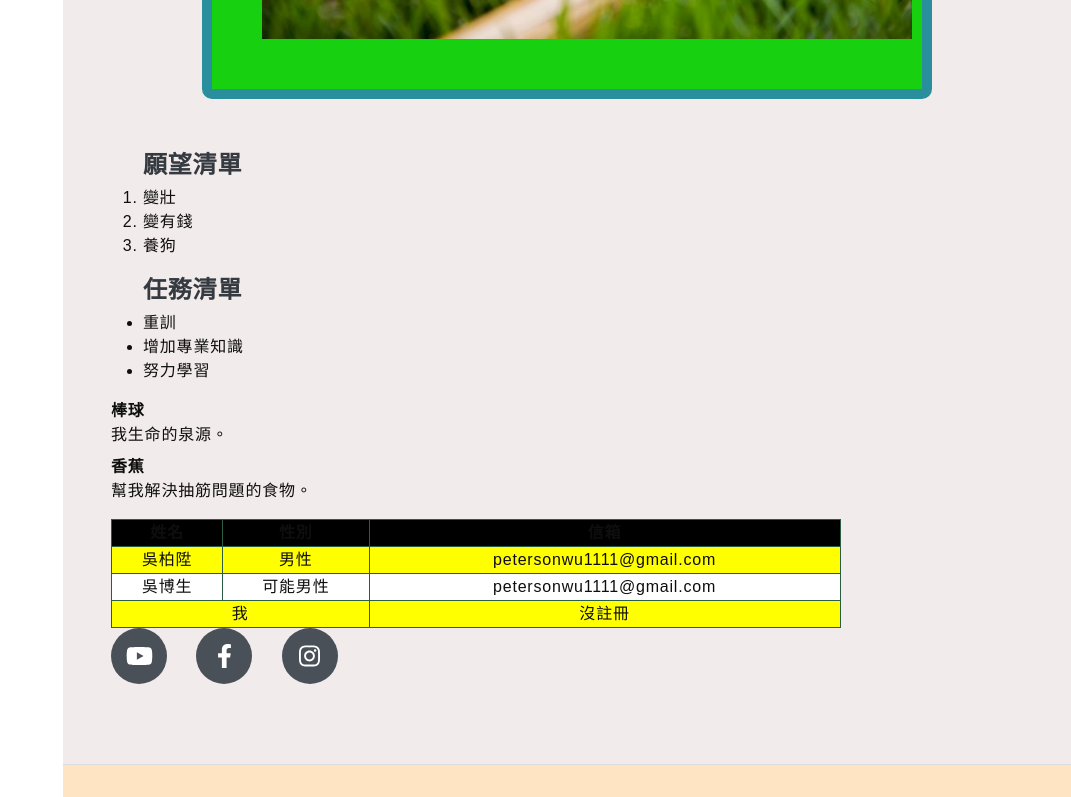
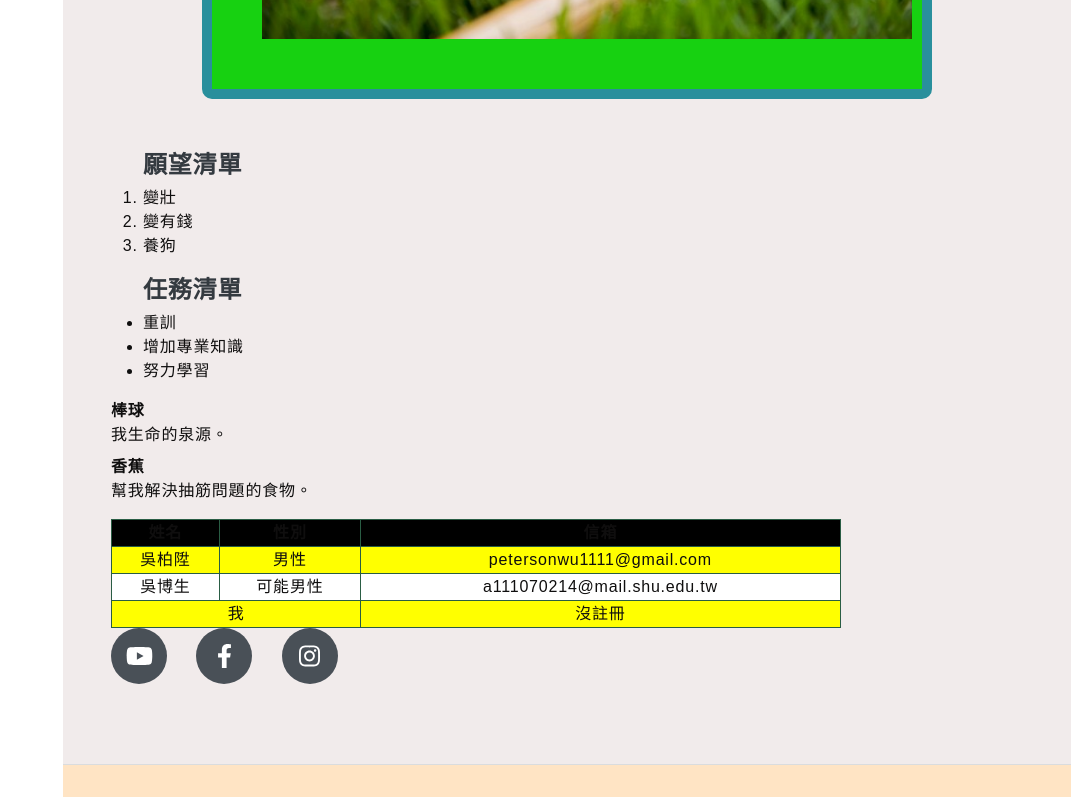
Before and after one commit to a356334/a356334.github.io, a plain HTML site: page index.html in a window 1280 px wide. Shown: the part 1227-2024 px from the top of the page, without its empty margins (209-1280 px from the left). Drawn offline with nearby package versions, Linux system fonts and the light colour scheme; a web font is replaced by a local one.

Commit message:
Update index.html

```diff
--- a/index.html
+++ b/index.html
@@ -51,7 +51,7 @@
 
                     <div class="subheading mb-5">
                         學生，高中棒球隊，投手
-                        <a href="mailto:A111070214@mail.shu.edu.tw">信箱:A111070214@mail.shu.edu.tw</a>
+
                     </div>
                     <p class="overflowtest" style= "text-indent:2em;">嗨！大家好，我是世新大學資訊傳播學系二年級的學生。我最喜歡的兩件事情就是打棒球和玩遊戲。
 
@@ -94,7 +94,7 @@
                         <tr>
                             <td>吳博生</td>
                             <td>可能男性</td>
-                            <td>petersonwu1111@gmail.com</td>
+                            <td>a111070214@mail.shu.edu.tw</td>
                         </tr>
                         <tr>
                             <td colspan="2">我</td>
```
